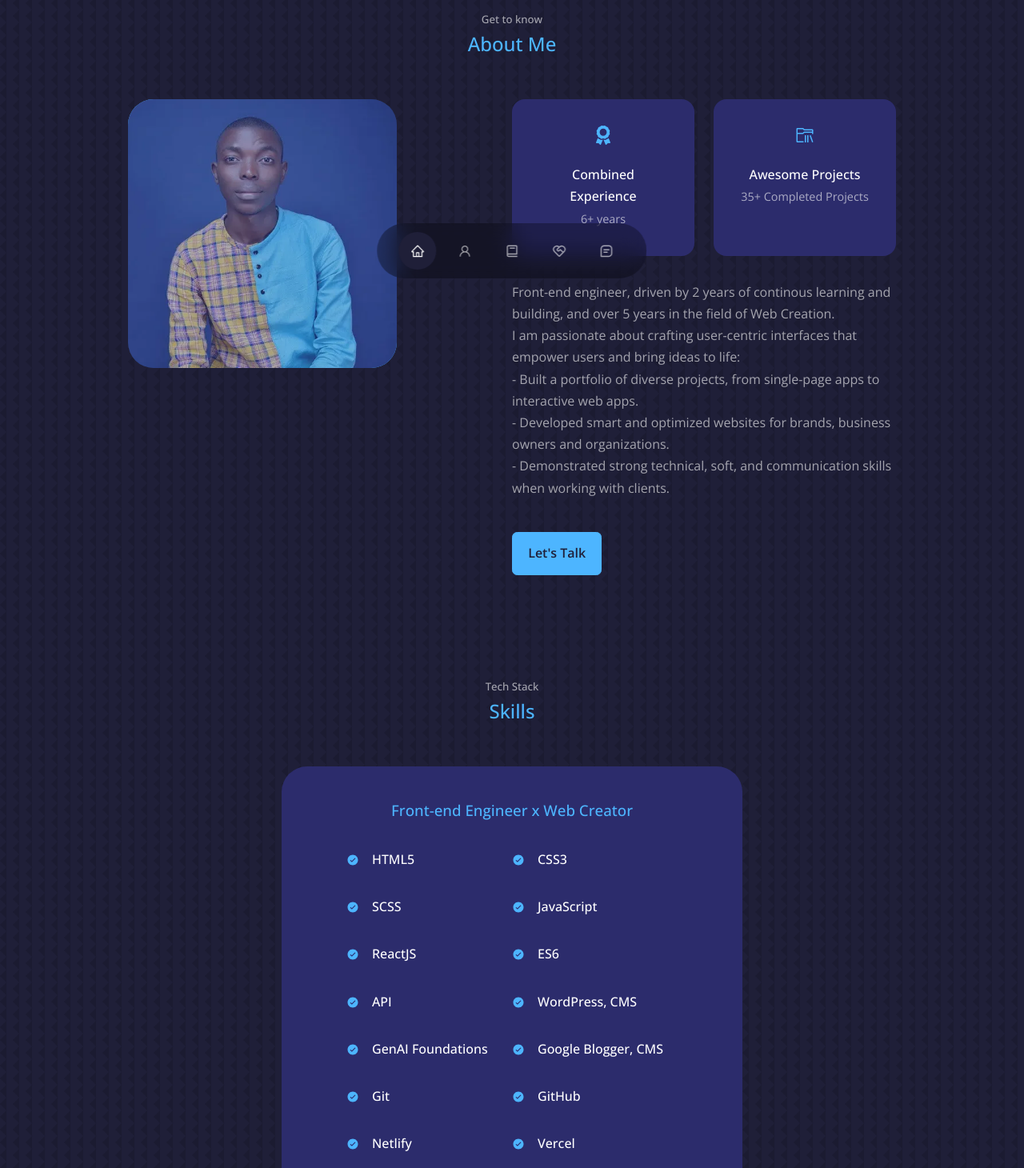
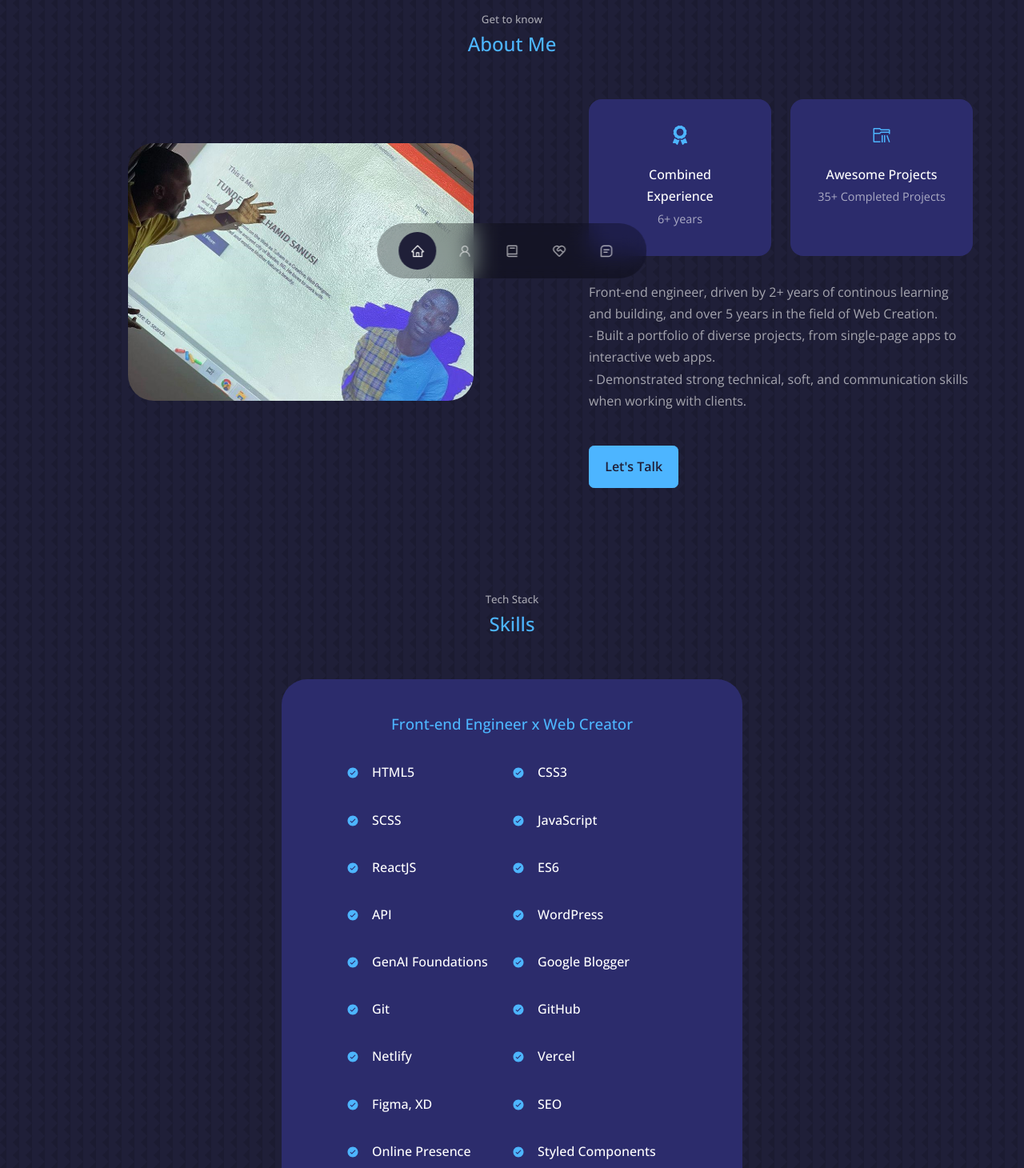
Before and after one commit to tuhamworld/Website-v3-docker, a React (Vite) app: page / in a window 1280 px wide. Shown: the part 420-1880 px from the top of the page at 80% size. Built offline with nearby package versions, Linux system fonts and the light colour scheme.

Commit message:
chore: fix anchor links and update image

```diff
--- a/src/components/atoms/Socials/index.scss
+++ b/src/components/atoms/Socials/index.scss
@@ -15,6 +15,10 @@
   background: var(--color-primary);
 }
 
+.socials a:hover {
+  transform: scale(1.1);
+}
+
 // Media Queries
 
 @media screen and (max-width: 600px) {
--- a/src/components/molecules/CTA/index.jsx
+++ b/src/components/molecules/CTA/index.jsx
@@ -5,7 +5,7 @@ import "./index.scss";
 const CTA = () => {
   return (
     <div className="cta">
-      <Button text="Download Resume" link="https://drive.google.com/file/d/15RubH_ahf8FQ3epeaCY6DW8kuR2zYRmC/view?usp=sharing" className="btn" target={"_blank "} />
+      <Button text="Download CV" link="https://docs.google.com/document/d/17e9ASKpuAB1pbVLTvzbjdkbXAPim9NlMqcAip8xkHIY/edit?usp=sharing" className="btn" target={"_blank "} />
 
       <a href="#contact" className="btn btn-primary">Work with Me</a>
     </div>
--- a/src/components/organisms/Experience/index.jsx
+++ b/src/components/organisms/Experience/index.jsx
@@ -50,7 +50,7 @@ const Experience = () => {
 
               <article className="experience__details">
                 <IoIosCheckmarkCircle className="experience__details-icon" />
-                <h4>WordPress, CMS</h4>
+                <h4>WordPress</h4>
               </article>
 
               <article className="experience__details">
@@ -60,7 +60,7 @@ const Experience = () => {
 
               <article className="experience__details">
                 <IoIosCheckmarkCircle className="experience__details-icon" />
-                <h4>Google Blogger, CMS</h4>
+                <h4>Google Blogger</h4>
               </article>
 
               <article className="experience__details">
@@ -100,7 +100,7 @@ const Experience = () => {
 
               <article className="experience__details">
                 <IoIosCheckmarkCircle className="experience__details-icon" />
-                <h4>Web Accessibility</h4>
+                <h4>Styled Components</h4>
               </article>
             </div>
           </div>
--- a/src/components/organisms/Footer/index.jsx
+++ b/src/components/organisms/Footer/index.jsx
@@ -20,7 +20,7 @@ const Footer = () => {
           <a href="#about">About</a>
         </li>
         <li>
-          <a href="#skills">Skills</a>
+          <a href="#experience">Skills</a>
         </li>
         <li>
           <a href="#portfolio">Portfolio</a>
--- a/src/components/organisms/Intro/index.jsx
+++ b/src/components/organisms/Intro/index.jsx
@@ -1,5 +1,6 @@
 import React from "react";
 import image from "../../../assets/images/pngs/tuham.png";
+import tuhamImage from "../../../assets/images/jpgs/Tunde Abdulhamid Sanusi-Tuham.jpg";
 import { FaAward } from "react-icons/fa";
 import { VscFolderLibrary } from "react-icons/vsc";
 import "./index.scss";
@@ -13,7 +14,7 @@ const Intro = () => {
       <div className="container about__container">
         <div className="about__me">
           <div className="about__me-image">
-            <img src={image} alt="Tunde  Sanusi" />
+            <img src={tuhamImage} alt="Tunde Abdulhamid Sanusi" />
           </div>
         </div>
         <div className="about__content">
@@ -31,14 +32,9 @@ const Intro = () => {
           </div>
 
           <p>
-            Front-end engineer, driven by 2 years of continous learning and building, and over 5 years in the field of Web Creation.
-            <br />
-
-            I am passionate about crafting user-centric interfaces that empower users and bring ideas to life:
+            Front-end engineer, driven by 2+ years of continous learning and building, and over 5 years in the field of Web Creation.
             <br />
             - Built a portfolio of diverse projects, from single-page apps to interactive web apps.
-            <br />
-            - Developed smart and optimized websites for brands, business owners and organizations.
             <br />
             - Demonstrated strong technical, soft,  and communication skills when working with clients.
           </p>
--- a/src/components/organisms/Intro/index.scss
+++ b/src/components/organisms/Intro/index.scss
@@ -1,6 +1,6 @@
 .about__container {
   display: grid;
-  grid-template-columns: 35% 50%;
+  grid-template-columns: 45% 50%;
   gap: 15%;
 }
 
@@ -8,8 +8,9 @@
   width: 100%;
   aspect-ratio: 1/1;
   border-radius: 2rem;
-  background: linear-gradient(45deg, transparent, var(--color-primary), transparent);
+  // background: linear-gradient(45deg, transparent, var(--color-primary), transparent);
   display: grid;
+  align-items: center;
 }
 
 .about__me-image {
@@ -20,6 +21,7 @@
 
 .about__me-image:hover {
   transform: scale(1.1);
+  cursor: pointer;
 }
 
 .about__cards {
```
Also changed, not shown: src/assets/images/jpgs/Tunde Abdulhamid Sanusi-Tuham.jpg (added).
